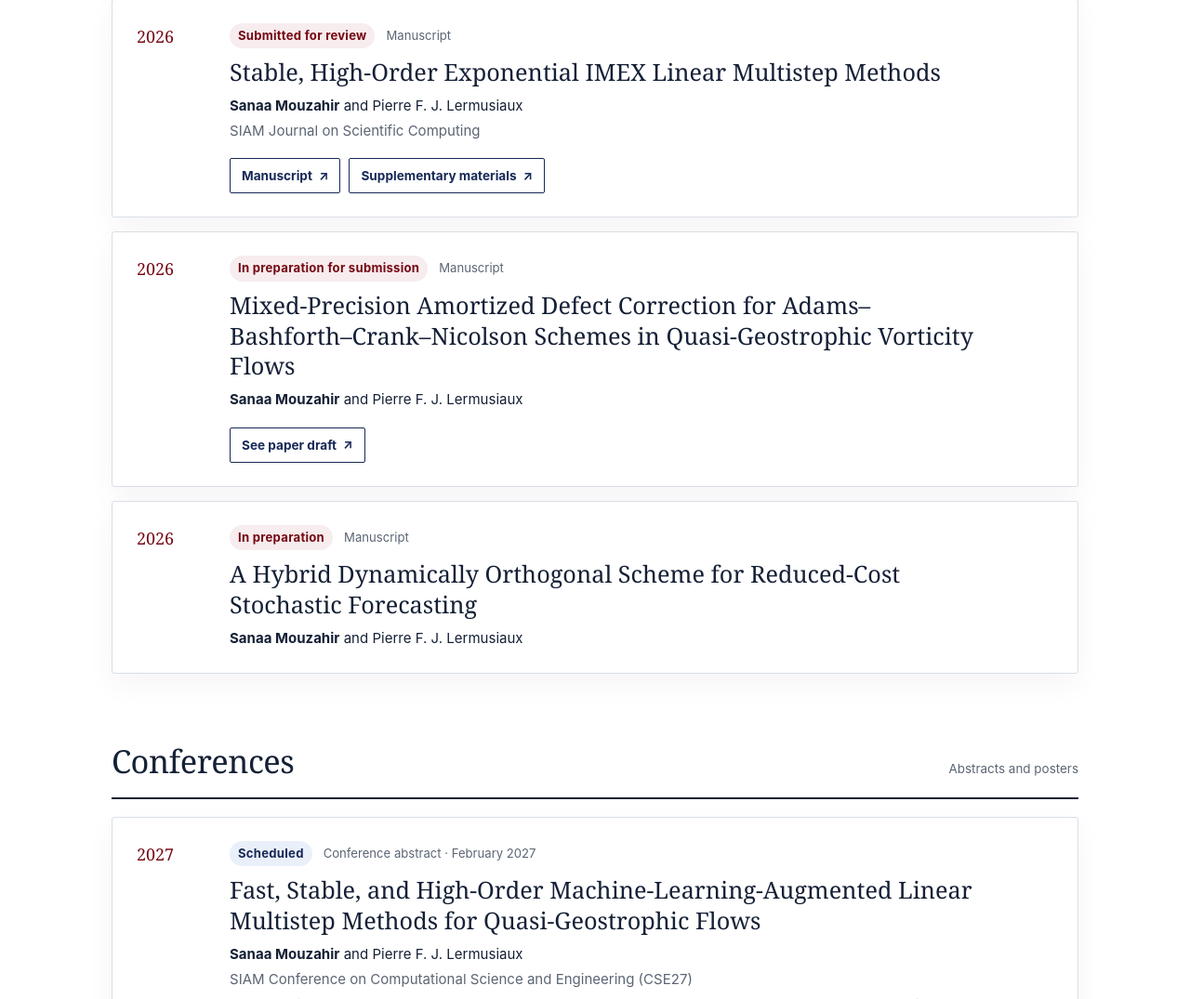
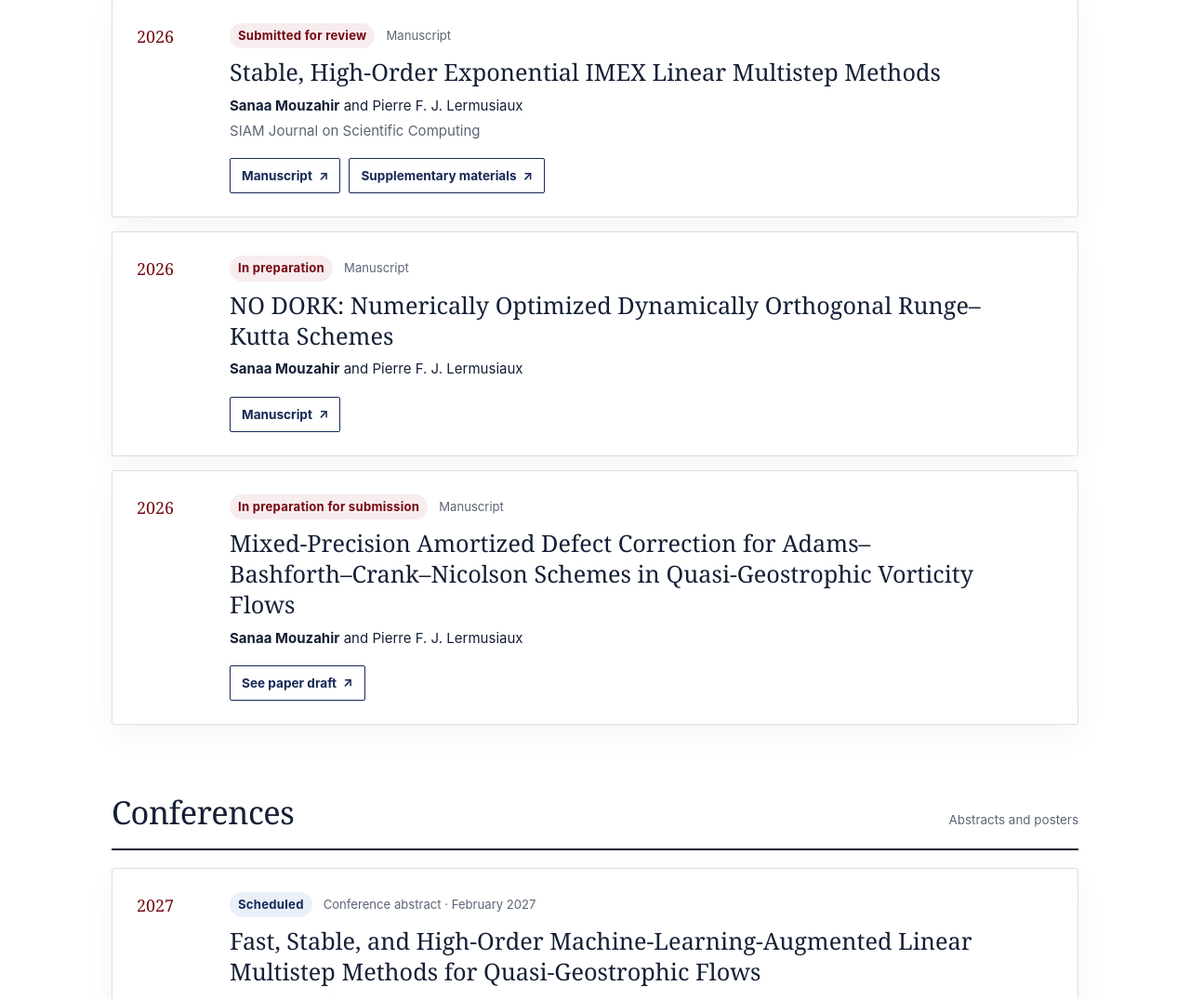
Before and after one commit to sanaamouzahir/abstracts-and-submissions, a plain HTML site: page index.html in a window 1280 px wide. Shown: the part 815-1890 px from the top of the page at 93% size. Drawn offline with Linux system fonts and the light colour scheme.

Commit message:
Add files via upload

```diff
--- a/index.html
+++ b/index.html
@@ -305,6 +305,21 @@
           <div class="year">2026</div>
           <div>
             <div class="meta">
+              <span class="status">In preparation</span>
+              <span>Manuscript</span>
+            </div>
+            <h3>NO DORK: Numerically Optimized Dynamically Orthogonal Runge–Kutta Schemes</h3>
+            <p class="authors"><strong>Sanaa Mouzahir</strong> and Pierre F. J. Lermusiaux</p>
+            <div class="links">
+              <a class="file-link" href="files/no-dork-manuscript.pdf" target="_blank" rel="noopener">Manuscript</a>
+            </div>
+          </div>
+        </article>
+
+        <article>
+          <div class="year">2026</div>
+          <div>
+            <div class="meta">
               <span class="status">In preparation for submission</span>
               <span>Manuscript</span>
             </div>
@@ -316,17 +331,6 @@
           </div>
         </article>
 
-        <article>
-          <div class="year">2026</div>
-          <div>
-            <div class="meta">
-              <span class="status">In preparation</span>
-              <span>Manuscript</span>
-            </div>
-            <h3>A Hybrid Dynamically Orthogonal Scheme for Reduced-Cost Stochastic Forecasting</h3>
-            <p class="authors"><strong>Sanaa Mouzahir</strong> and Pierre F. J. Lermusiaux</p>
-          </div>
-        </article>
       </div>
     </section>
 
```
Also changed, not shown: 1 other file.
